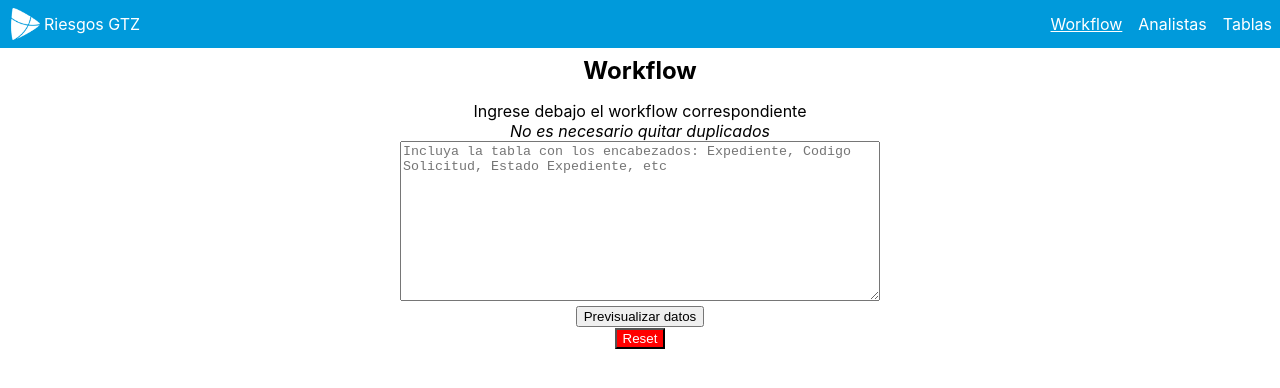
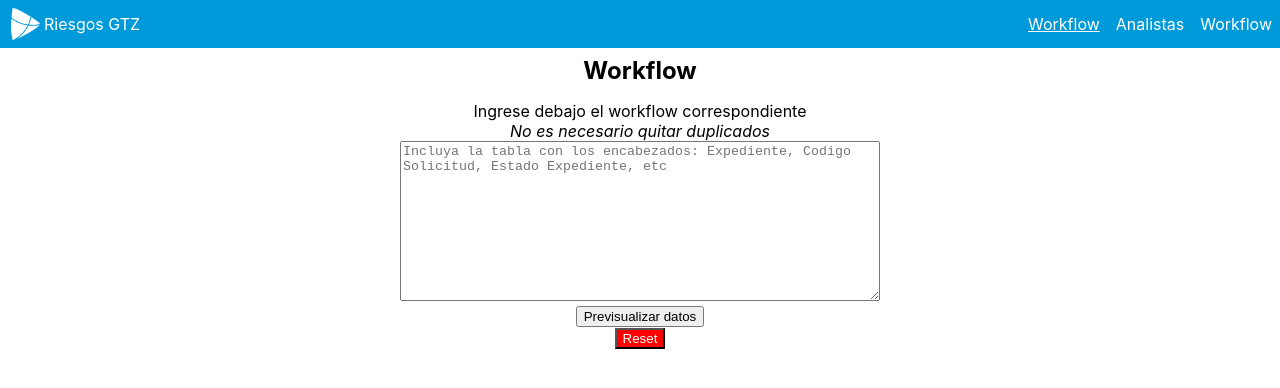
Before and after one commit to rei-rala/legajosFront, a React (Vite) app: page /workflow in a window 1280 px wide. Shown: the top 388 px of the page. Built offline with nearby package versions, Linux system fonts and the light colour scheme.

Commit message:
navbar link refactor

```diff
--- a/src/components/header/Navbar/Navbar.tsx
+++ b/src/components/header/Navbar/Navbar.tsx
@@ -3,29 +3,35 @@ import { NavLink } from 'react-router-dom';
 
 import styles from './Navbar.module.css';
 
+const links = [
+  {
+    to: '/workflow',
+    text: 'Workflow'
+  },
+  {
+    to: '/workflow/analistas',
+    text: 'Analistas'
+  },
+  {
+    to: '/workflow/tablas',
+    text: 'Workflow'
+  },
+
+]
 
 const Navbar: React.FC = () => {
   return (
-    <nav style={{height: '100%'}}>
+    <nav style={{ height: '100%' }}>
       <ul className={styles.navList}>
-        <li>
-          <NavLink to="/workflow" className={navData => styles.navLink + " " + (navData.isActive ? styles.active : "")} end>
-            Workflow
-          </NavLink>
-        </li>
-
-        <li>
-          <NavLink to="/workflow/analistas" className={navData => styles.navLink + " " + (navData.isActive ? styles.active : "")} end>
-            Analistas
-          </NavLink>
-        </li>
-
-        <li>
-          <NavLink to="/workflow/tablas/" className={navData => styles.navLink + " " + (navData.isActive ? styles.active : "")} end>
-            Tablas
-          </NavLink>
-        </li>
-
+        {
+          links.map(l => (
+            <li key={l.to}>
+              <NavLink to={l.to} className={navData => styles.navLink + " " + (navData.isActive ? styles.active : "")} end>
+                {l.text}
+              </NavLink>
+            </li>
+          ))
+        }
       </ul>
     </nav>
   );
```
